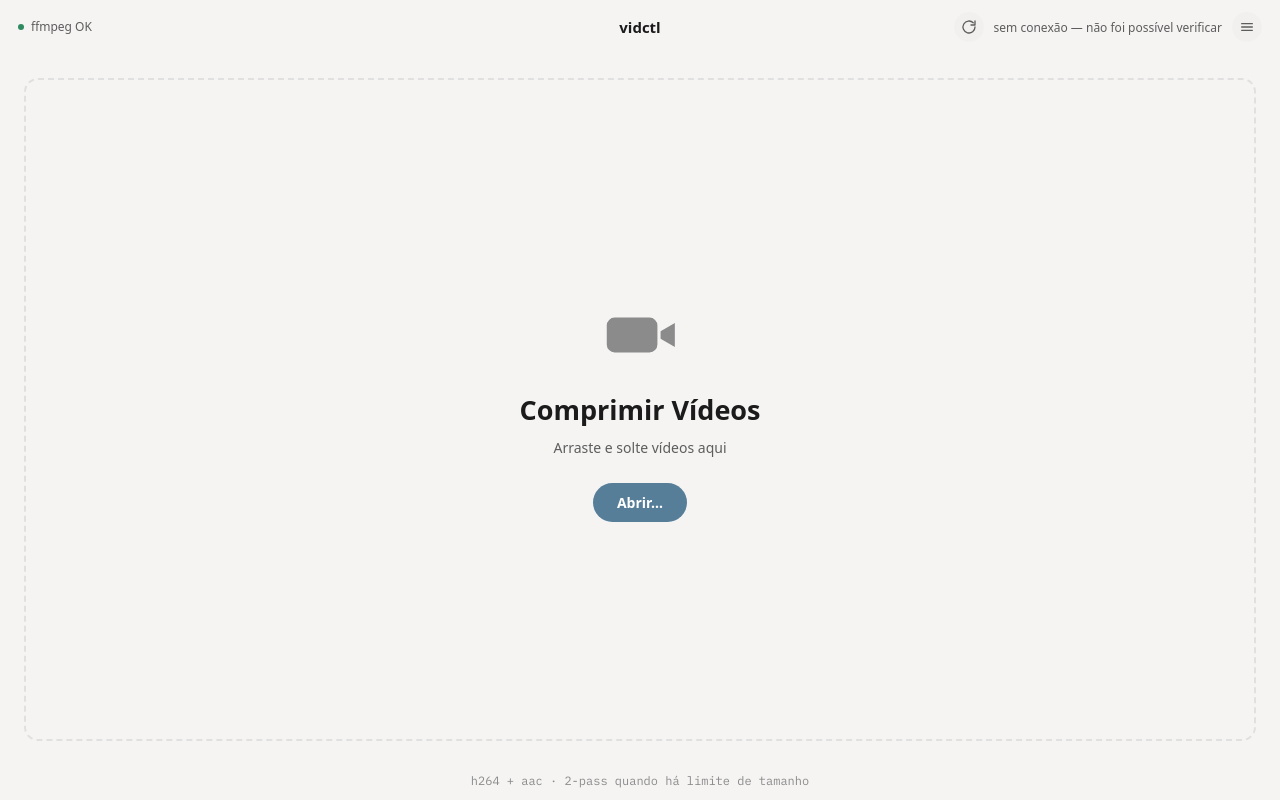
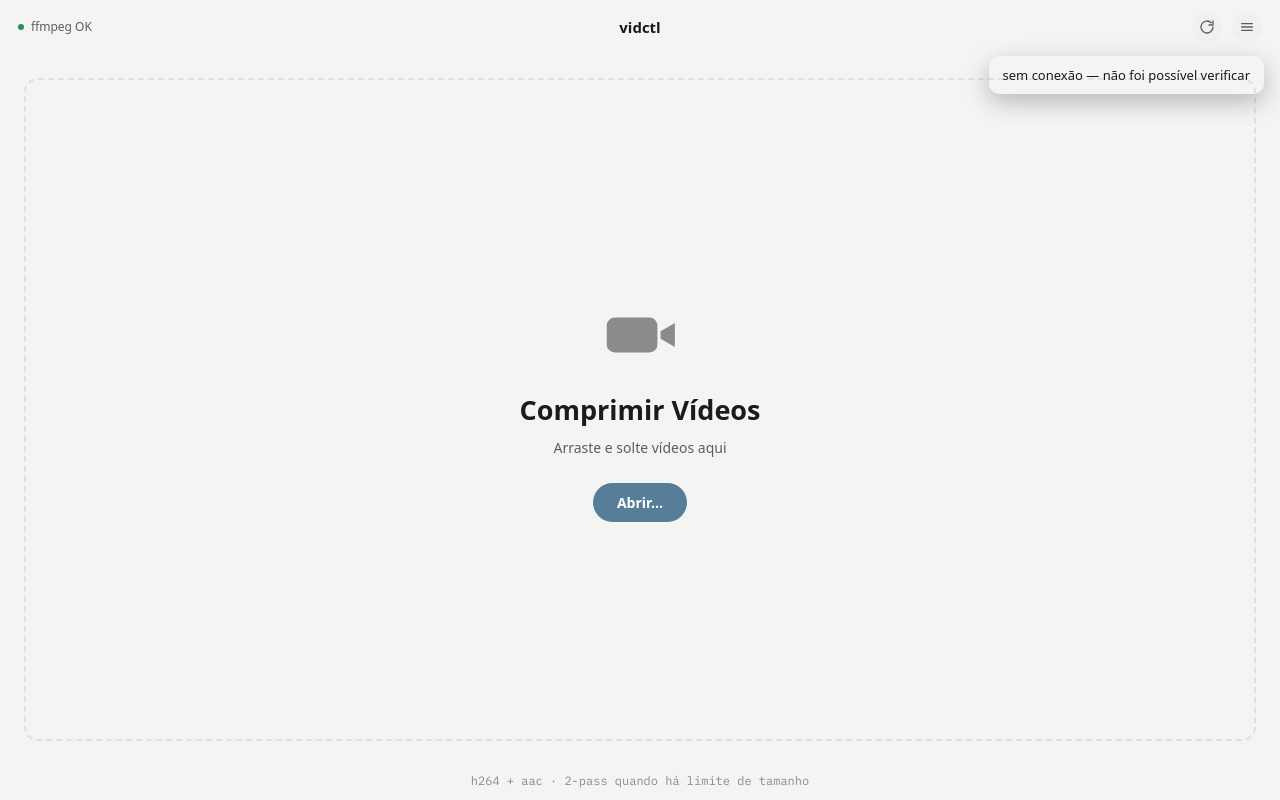
Before and after one commit to fabianoflorentino/vidctl, a Svelte app in the folder frontend/: page / in a window 1280 px wide. Both pictures are taken after a click on the button 1207 px from the left and 27 px from the top of the page. Built offline with nearby package versions, Linux system fonts and the light colour scheme.

Commit message:
fix(frontend): feedback de atualização vira balão (toast) no canto; aviso solto removido

```diff
--- a/frontend/src/App.svelte
+++ b/frontend/src/App.svelte
@@ -360,28 +360,28 @@ import RadioCardGroup from './lib/RadioCardGroup.svelte'
 
   let updateInfo = $state<update.Info | null>(null)
   let checkingUpdate = $state(false)
-  let updateNote = $state('')
-  let updateNoteTimer: ReturnType<typeof setTimeout> | undefined
-
-  function flashUpdateNote(note: string) {
-    updateNote = note
-    if (updateNoteTimer) clearTimeout(updateNoteTimer)
-    updateNoteTimer = setTimeout(() => {
-      updateNote = ''
+  let updateToast = $state('')
+  let updateToastTimer: ReturnType<typeof setTimeout> | undefined
+
+  function flashUpdateToast(note: string) {
+    updateToast = note
+    if (updateToastTimer) clearTimeout(updateToastTimer)
+    updateToastTimer = setTimeout(() => {
+      updateToast = ''
     }, 3500)
   }
 
   async function checkUpdate() {
     if (checkingUpdate) return
     checkingUpdate = true
-    updateNote = ''
+    updateToast = ''
     try {
       updateInfo = await CheckUpdate()
-      if (updateInfo.ok && !updateInfo.hasUpdate) flashUpdateNote(t('update.upToDate'))
-      else if (!updateInfo.ok) flashUpdateNote(t('update.offline'))
+      if (updateInfo.ok && !updateInfo.hasUpdate) flashUpdateToast(t('update.upToDate'))
+      else if (!updateInfo.ok) flashUpdateToast(t('update.offline'))
     } catch {
       updateInfo = { ok: false, hasUpdate: false, current: '', latest: '', url: '', assetURL: '' }
-      flashUpdateNote(t('update.offline'))
+      flashUpdateToast(t('update.offline'))
     } finally {
       checkingUpdate = false
     }
@@ -1292,9 +1292,6 @@ import RadioCardGroup from './lib/RadioCardGroup.svelte'
         <path d="M21 3v6h-6" />
       </svg>
     </button>
-    {#if updateNote}
-      <span class="update-note" role="status">{updateNote}</span>
-    {/if}
     <button class="icon-btn" onclick={() => (prefsOpen = true)} aria-label={t('topbar.prefs')} title={t('topbar.prefs')}>
       <svg width="16" height="16" viewBox="0 0 24 24" fill="none" stroke="currentColor" stroke-width="2" stroke-linecap="round" aria-hidden="true">
         <path d="M4 7h16M4 12h16M4 17h16" />
@@ -1725,6 +1722,10 @@ import RadioCardGroup from './lib/RadioCardGroup.svelte'
   {t('footer.engine')}
 </footer>
 
+{#if updateToast}
+  <div class="update-toast" role="status">{updateToast}</div>
+{/if}
+
 <PreferencesModal
   open={prefsOpen}
   {theme}
--- a/frontend/src/style.css
+++ b/frontend/src/style.css
@@ -301,10 +301,31 @@ button {
   background: var(--accent);
 }
 
-.update-note {
-  font-size: 12px;
-  color: var(--fg-dim);
-  white-space: nowrap;
+.update-toast {
+  position: fixed;
+  top: 56px;
+  right: 16px;
+  z-index: 999;
+  max-width: 320px;
+  padding: 10px 14px;
+  border-radius: 10px;
+  border: 1px solid var(--line);
+  background: var(--surface);
+  color: var(--fg);
+  font-size: 13px;
+  box-shadow: 0 8px 24px rgba(0, 0, 0, 0.25);
+  animation: toast-in 0.18s ease-out;
+}
+
+@keyframes toast-in {
+  from {
+    opacity: 0;
+    transform: translateY(-6px);
+  }
+  to {
+    opacity: 1;
+    transform: translateY(0);
+  }
 }
 
 .icon-btn.spin svg {
```
